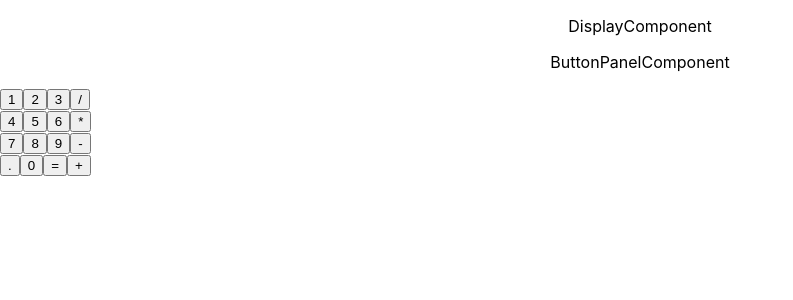
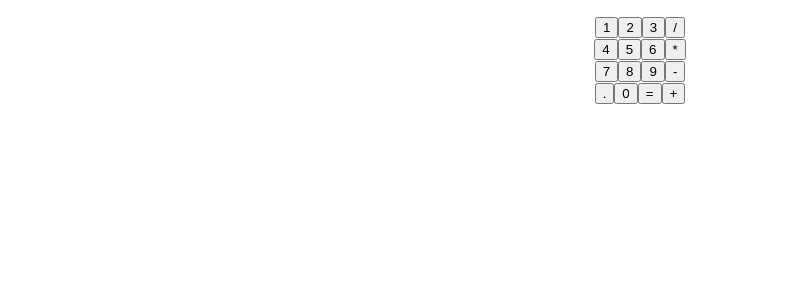
Before and after one commit to alexandrevanhoutte/react-calculator, a React (Create React App) app: page / in a window 1280 px wide. Shown: the top 300 px of the page, without its empty margins (0-793 px from the left). Built offline with nearby package versions, Linux system fonts and the light colour scheme.

Commit message:
fix(sign): handle sign without value
if no total and no value, there is no modification
if there is a value, it only updates the sign variable

```diff
--- a/src/components/ButtonPanel.css
+++ b/src/components/ButtonPanel.css
@@ -1,3 +1,4 @@
 .row {
   display: flex;
+  justify-content: center;
 }
--- a/src/components/ButtonPanel.js
+++ b/src/components/ButtonPanel.js
@@ -18,7 +18,6 @@ class ButtonPanel extends Component {
   render() {
     return(
       <div className='buttonpanel'>
-        <p>ButtonPanelComponent</p>
         <div className='row'>
           <Button callback={this.handleCallback} value='1' />
           <Button callback={this.handleCallback} value='2' />
--- a/src/components/Calculator.js
+++ b/src/components/Calculator.js
@@ -21,7 +21,6 @@ class Calculator extends Component {
 
   handleCallback(data) {
     this.setState(update_calculator_data(this.state, data))
-    console.log("oui")
   }
 
   render() {
--- a/src/components/Display.js
+++ b/src/components/Display.js
@@ -6,7 +6,6 @@ class Display extends Component {
   render() {
     return(
       <div className="display">
-        <p>DisplayComponent</p>
         <p>{this.props.value}</p>
       </div>
     )
--- a/src/logic/calculate.js
+++ b/src/logic/calculate.js
@@ -26,7 +26,14 @@ function update_value_by_dot(calculator_data, sign) {
 }
 
 function update_by_sign(calculator_data, sign) {
-  if (calculator_data.total == null) {
+  if (calculator_data.value == null) {
+    return {
+      displayed_value: calculator_data.displayed_value,
+      value: calculator_data.displayed_value,
+      sign: sign,
+      total: calculator_data.total
+    }
+  } else if (calculator_data.total == null) {
     return {
       displayed_value: null,
       value: null,
```
